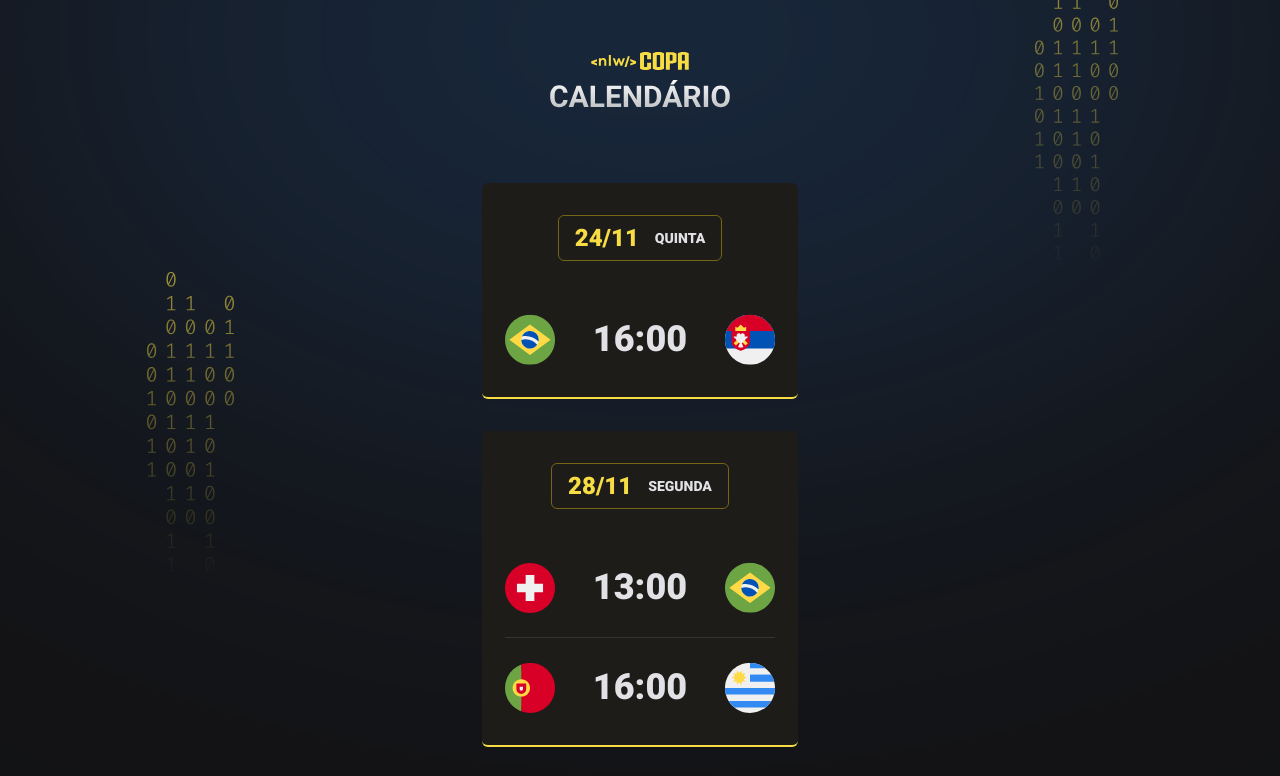
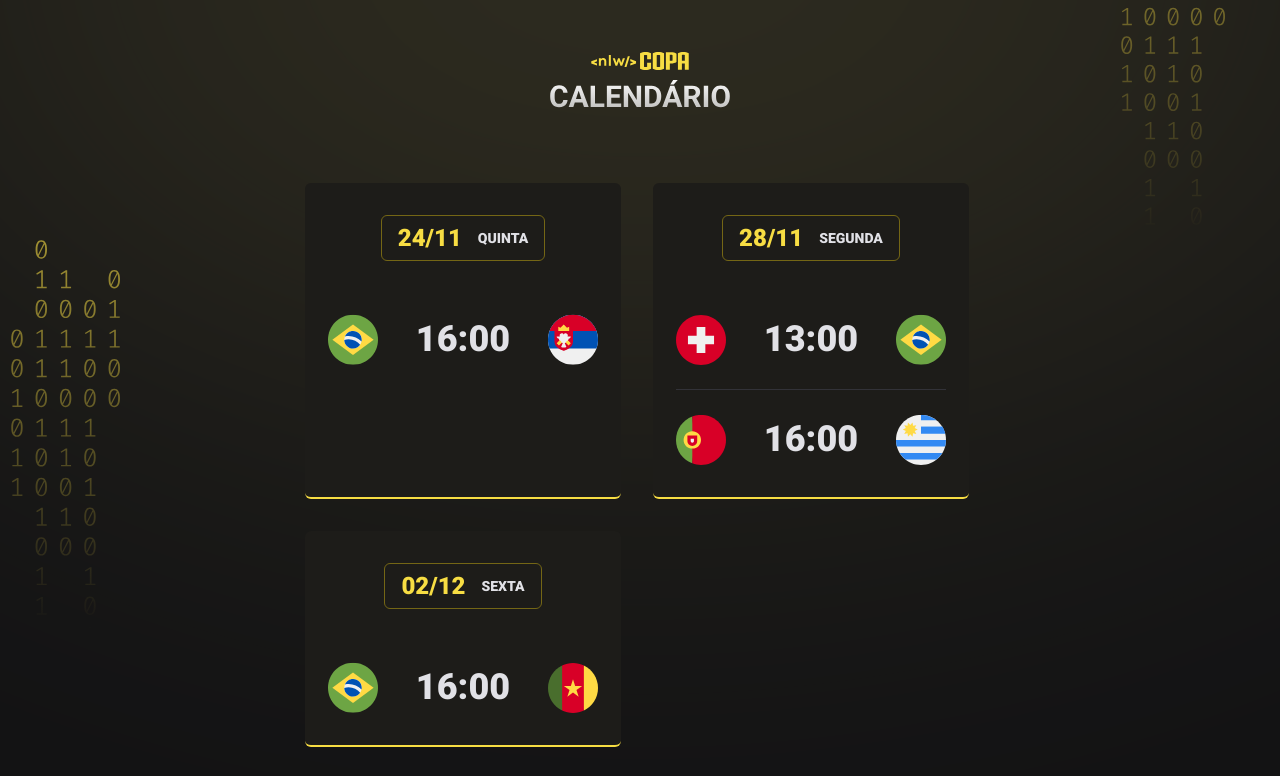
Before and after one commit to joao2arj/nlw_copa, a plain HTML site: page index.html in a window 1280 px wide. Shown: the top 776 px of the page. Drawn offline with Linux system fonts and the light colour scheme.

Commit message:
add bg and refactoring the code

```diff
--- a/index.html
+++ b/index.html
@@ -11,7 +11,7 @@
     <link rel="preconnect" href="https://fonts.gstatic.com" crossorigin>
     <link href="https://fonts.googleapis.com/css2?family=Roboto:wght@900&display=swap" rel="stylesheet">
 </head>
-<body>
+<body class="yellow">
     <div id="app">  <!-- Div são tags que contêm outras tags. -->
         <header>    <!--  Cabeçalho. -->
             <img src="./assets/logo.svg" alt="nlw_copa_logo"> <!-- Atributos: 'src' = source/onde a imagem se localiza; 'alt' = aviso ao aparecer quando a imagem não for localizada-->
--- a/main.js
+++ b/main.js
@@ -8,9 +8,11 @@ function create_game(player1, hour, player2) {
     `
 }
 
+let delay = -0.3;
 function create_card(date, day, games) {
+    delay = delay + 0.3;
     return `
-        <div class="card">
+        <div class="card" style="animation-delay: ${delay}s">
             <h2>${date} <span>${day}</span></h2>  <!-- SPAN = diferenciação entre conteúdos(dia e data). -->
             <ul>    <!-- "ul" = lista não ordenada -->
                 ${games}
--- a/styles.css
+++ b/styles.css
@@ -1,7 +1,29 @@
 * { /*Seletor universal para zerar a margem e o padding de todos os elementos do código*/
     margin: 0;
     padding: 0;
-    box-sizing: boder-box; /*Código para sempre manter o tamanho constante das boxes em px*/
+    box-sizing: border-box; /*Código para sempre manter o tamanho constante das boxes em px*/
+}
+
+:root { /*Seleciona a raiz do HTML*/
+    --card-title-border-color: #746615;
+    --card-color-primary: #f7dd43;
+    --card-bg-color: #1d1c19;
+    --bg: url(./assets/bg-yellow.svg)
+}
+
+/*Linhas de comando caso queira mudar as cores do body*/
+body.blue {
+    --card-title-border-color: #338AF3;
+    --card-color-primary: #338AF3;
+    --card-bg-color: #202024;
+    --bg: url(./assets/bg-blue.svg)
+}
+
+body.green {
+    --card-title-border-color: #047c3f;
+    --card-color-primary: #047c3f;
+    --card-bg-color: #1a1f1b;
+    --bg: url(./assets/bg-green.svg)
 }
 
 ul { /*Seletor para tirar o estilo de pontos das listas*/
@@ -10,9 +32,14 @@ ul { /*Seletor para tirar o estilo de pontos das listas*/
 
 body {
     background-color: #121214;
-    background-image: url(./assets/bg.svg);
-    background-position-y: -715px;
-    background-position-x: center;
+    background-image: var(--bg);
+    background-repeat: no-repeat;
+    background-position: center;
+    background-size: cover;
+
+   /*Ou
+   background: #121214 var(--bg) no-repeat top center/cover;
+   */
 }
 body * {
     font-family: 'Roboto', sans-serif;
@@ -20,7 +47,8 @@ body * {
 
 #app { /*Seletor de ID*/
     width: fit-content; /*Largura flexível de acordo com o conteúdo*/
-    margin: 52px auto;
+    margin: auto;
+    padding-top: 52px;
 }
 
 header {
@@ -38,8 +66,8 @@ header {
     padding: 32px 23px;
     text-align: center;
 
-    background: #1d1c19;
-    border-bottom: 2px solid #f7dd43;
+    background: var(--card-bg-color);
+    border-bottom: 2px solid var(--card-color-primary);
     border-radius: 6px;
 }
 
@@ -50,7 +78,7 @@ header {
     align-items: center;
 
     padding: 8px 16px;
-    border: 1px solid #746615;
+    border: 1px solid var(--card-title-border-color);
     border-radius: 6px;
 
     width: fit-content; /*faz com que a borda(box) da data se ajuste de acordo com o tamanho do texto em seu interior*/
@@ -94,3 +122,38 @@ header {
 
     color: #E1E1E6;
 }
+
+.card h2:hover,
+.card un li strong:hover, /*strong:hover ou seletor:subseletor, no caso, o subseletor 'rover' executa as lihas de comando após passar o ponteiro do mouse por cima do elemento do seletor*/
+.card ul li img:hover {
+    transform: scale(1.1);
+}
+
+.card h2,
+.card ul li strong,
+.card ul li img {
+    transition: transform 0.3s;
+}
+
+.card {
+    opacity: 0;
+    animation: appear .2s forwards;
+}
+
+@keyframes appear {
+    0% {
+        transform: translateY(-50px);
+        opacity: 0;
+    }
+    100% {
+        opacity: 1;
+    }
+}
+
+@media (min-width: 400px) { /*De 400px à maior, serão aplicados algumas mudanças*/
+    #cards {
+        max-width: 670px;
+        flex-direction: row;
+        flex-wrap: wrap; /*Ao chegar na largura máxima, o conteúdo será direcionado para baixo dos elementos*/
+    }
+}
```
Also changed, not shown: assets/bg-blue.svg (added), assets/bg-green.svg (added), assets/bg-yellow.svg (added), assets/bg.svg (deleted).
